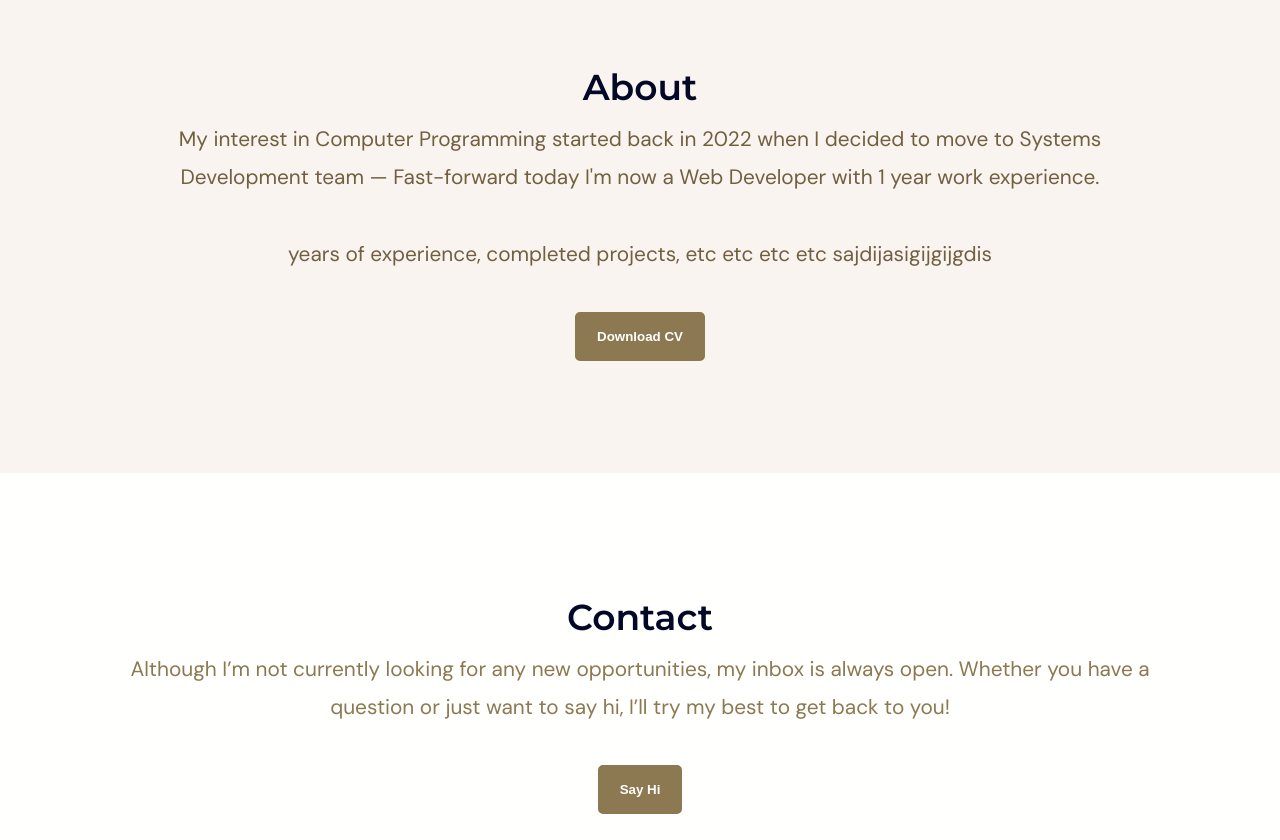
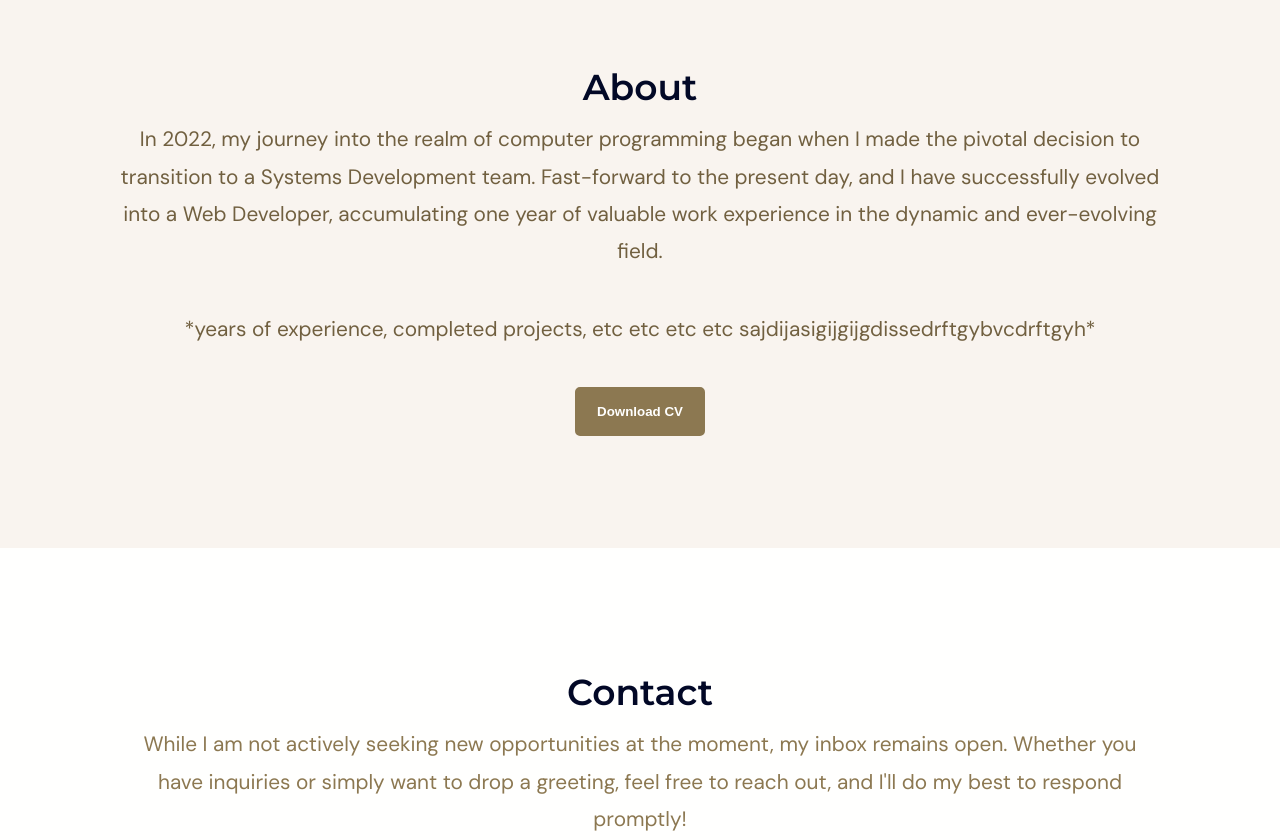
Before and after one commit to AJBatanes11/portfolio, a plain HTML site: page index.html in a window 1280 px wide. Shown: the part 1580-2420 px from the top of the page. Drawn offline with nearby package versions, Linux system fonts and the light colour scheme.

Commit message:
Update index.html

```diff
--- a/index.html
+++ b/index.html
@@ -228,8 +228,8 @@
         <div id="section_about" class="section about" data-aos="fade-down">
             <div class="container">
                 <h1>About</h1>
-                <p>My interest in Computer Programming started back in 2022 when I decided to move to Systems Development team — Fast-forward today I'm now a Web Developer with 1 year work experience.</p>
-                <p>years of experience, completed projects, etc etc etc etc sajdijasigijgijgdis</p>
+                <p>In 2022, my journey into the realm of computer programming began when I made the pivotal decision to transition to a Systems Development team. Fast-forward to the present day, and I have successfully evolved into a Web Developer, accumulating one year of valuable work experience in the dynamic and ever-evolving field.</p>
+                <p>*years of experience, completed projects, etc etc etc etc sajdijasigijgijgdissedrftgybvcdrftgyh*</p>
                 <a href="assets/resume.pdf" download="AJ Batanes - Resume">
                     <button class="btn main">Download CV</button>
                 </a>
@@ -239,7 +239,7 @@
         <div id="section_contact" class="section contact" data-aos="fade-down">
             <div class="container">
                 <h1>Contact</h1>
-                <p>Although I’m not currently looking for any new opportunities, my inbox is always open. Whether you have a question or just want to say hi, I’ll try my best to get back to you!</p>
+                <p>While I am not actively seeking new opportunities at the moment, my inbox remains open. Whether you have inquiries or simply want to drop a greeting, feel free to reach out, and I'll do my best to respond promptly!</p>
                 <button class="btn main">Say Hi</button>
             </div>
         </div>
```
